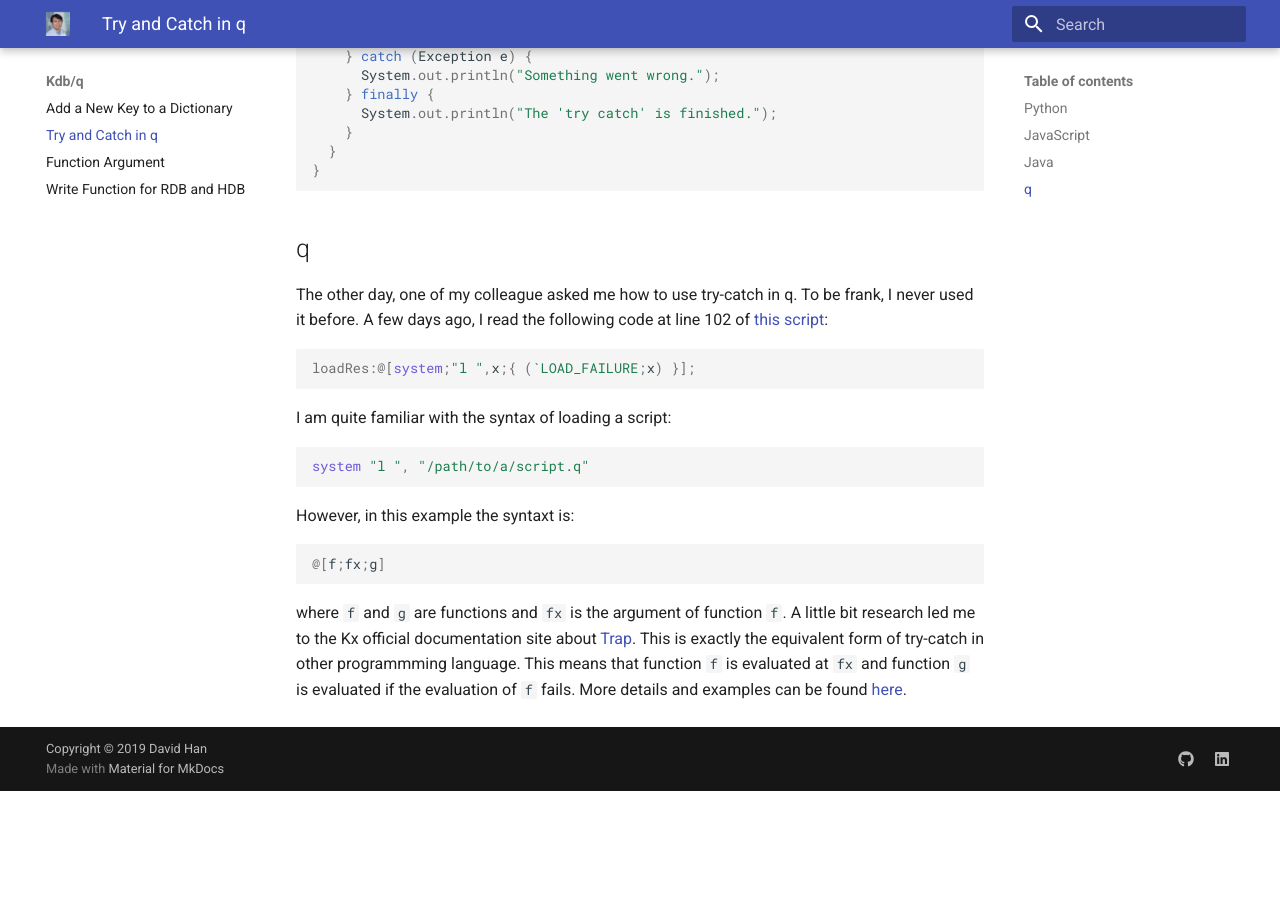
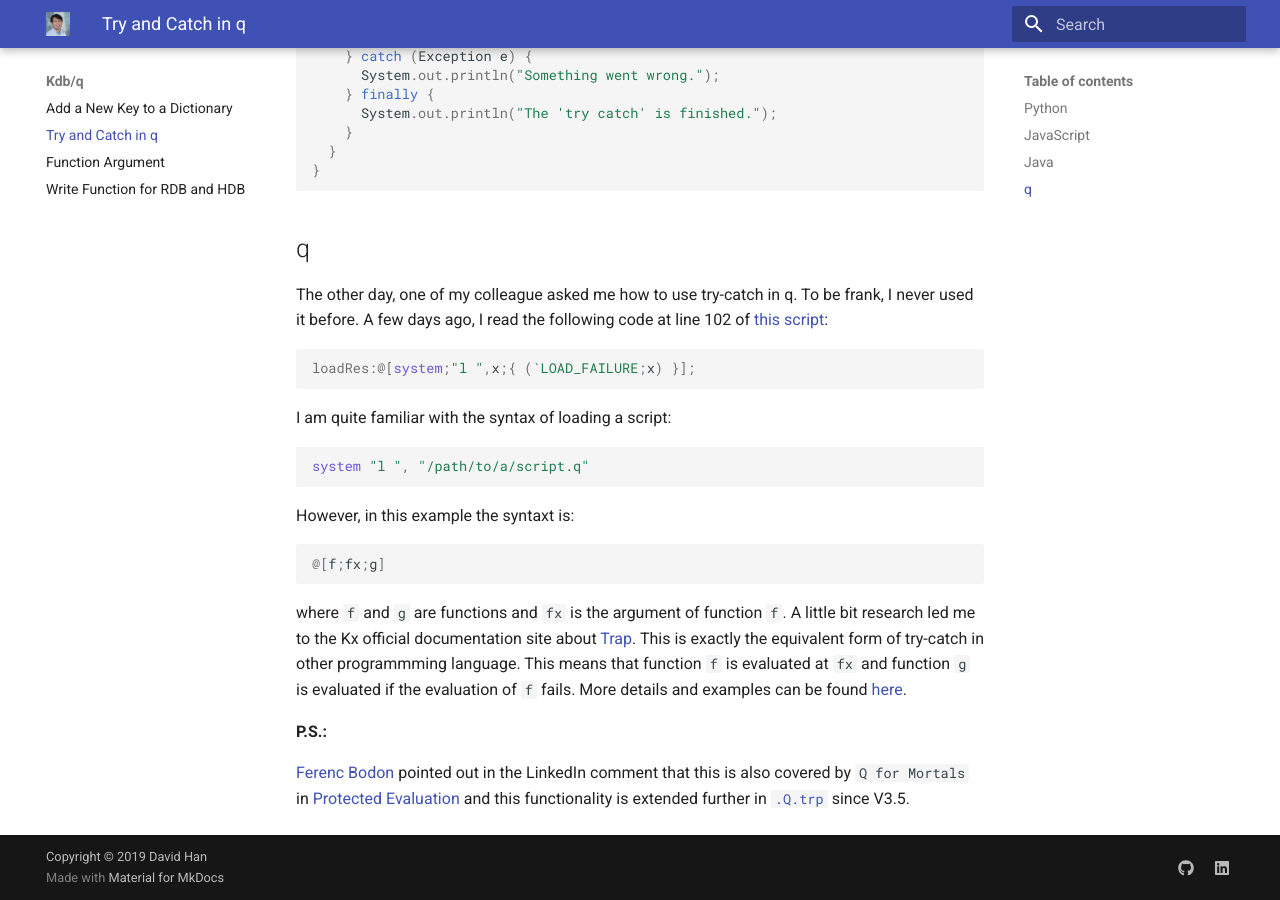
Before and after one commit to dpkwhan/handocs, an MkDocs documentation site: the page built from docs/kdb/try-catch.md, in a window 1280 px wide and 900 px high, scrolled down 929 px. Built offline with MkDocs 1.6.1 and Material for MkDocs 9.7.7, drawn with Linux system fonts in a browser that asks for light colours; before the commit the page ends 1720 px from its top, so only the background shows below that.

Commit message:
Add a P.S.

```diff
--- a/docs/kdb/try-catch.md
+++ b/docs/kdb/try-catch.md
@@ -61,6 +61,13 @@ However, in this example the syntaxt is:
 
 where ``f`` and ``g`` are functions and ``fx`` is the argument of function ``f``. A little bit research led me to the Kx official documentation site about [Trap][Trap]. This is exactly the equivalent form of try-catch in other programmming language. This means that function ``f`` is evaluated at ``fx`` and function ``g`` is evaluated if the evaluation of ``f`` fails. More details and examples can be found [here][Trap].
 
+**P.S.:**
+
+[Ferenc Bodon][Ferenc Bodon] pointed out in the LinkedIn comment that this is also covered by ``Q for Mortals`` in [Protected Evaluation][Protected Evaluation] and this functionality is extended further in [``.Q.trp``][.Q.trp] since V3.5.
+
 
 [require.q]: https://github.com/BuaBook/kdb-common/blob/master/src/require.q
 [Trap]: https://code.kx.com/v2/ref/apply/#trap
+[Ferenc Bodon]: https://www.linkedin.com/in/ferencbodon/
+[Protected Evaluation]:https://code.kx.com/q4m3/10_Execution_Control/#1018-protected-evaluation
+[.Q.trp]: https://code.kx.com/v2/ref/dotq/#qtrp-extend-trap
```
